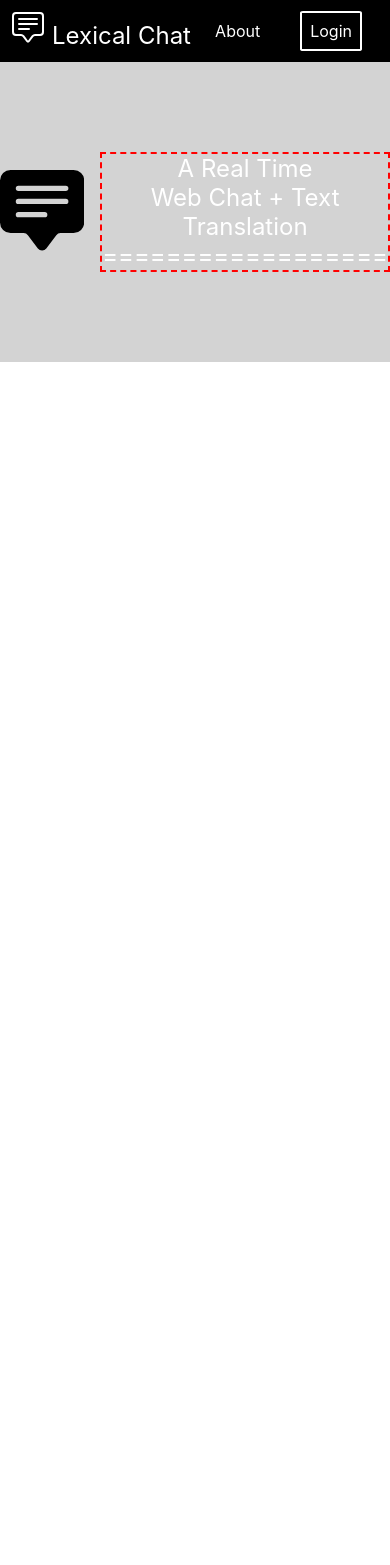
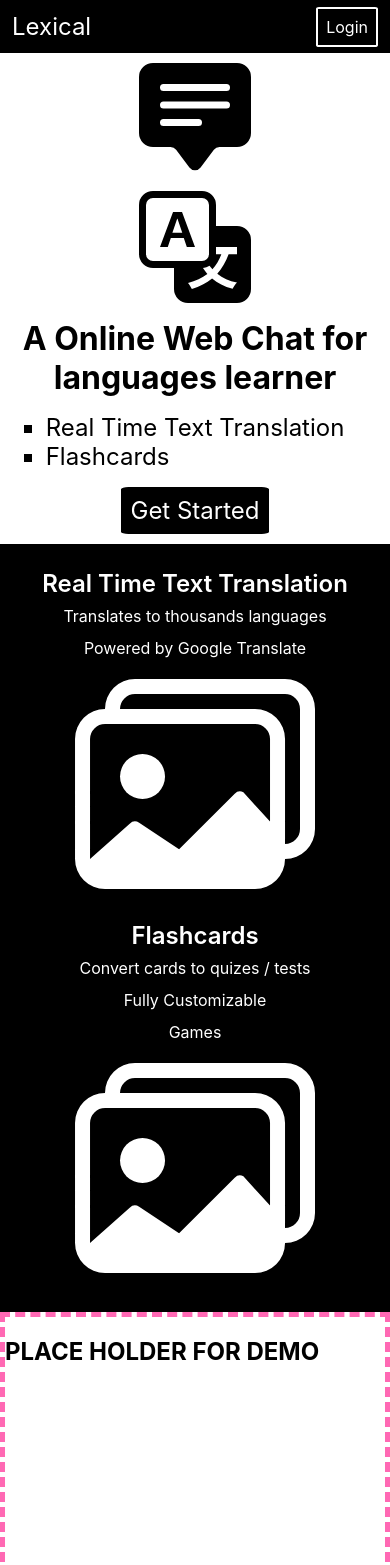
Before and after one commit to Capstone-Projects-2022-Spring/project-lexicallearner, a React (Create React App) app in the folder lexical-learner/: page / in a window 390 px wide. Shown: the top 1565 px of the page. Before the commit the page ends 844 px from the top, so only its background shows below. Built offline with nearby package versions, Linux system fonts and the light colour scheme.

Commit message:
finished homepage

```diff
--- a/lexical-learner/package.json
+++ b/lexical-learner/package.json
@@ -11,7 +11,7 @@
     "react-icons": "^4.3.1",
     "react-router": "^6.2.1",
     "react-router-dom": "^6.2.1",
-    "react-scripts": "5.0.0",
+    "react-scripts": "^5.0.0",
     "web-vitals": "^2.1.4"
   },
   "scripts": {
--- a/lexical-learner/src/components/navbar/Navbar.css
+++ b/lexical-learner/src/components/navbar/Navbar.css
@@ -25,7 +25,6 @@
     border: 2px solid white;
     border-radius: 5%;
     padding: 0.5rem;
-    margin-right: 1rem;
     text-decoration: none;
     color: white;
 }
--- a/lexical-learner/src/components/navbar/Navbar.jsx
+++ b/lexical-learner/src/components/navbar/Navbar.jsx
@@ -9,15 +9,10 @@ const Navbar = () => {
         <div className='Navbar'>
             <ul>
                 <li>
-                    <BsIcons.BsChatSquareText
-                        style={{fontSize: '2rem', marginRight: '0.5rem'}}/>
-                    <span className='logo'>Lexical Chat</span>
+                    <span className='logo'>Lexical</span>
                 </li>
             </ul>
             <ul>
-                <li>
-                    About
-                </li>
                 <li>
                     <Link to='upload'>
                         Login
--- a/lexical-learner/src/pages/Home.css
+++ b/lexical-learner/src/pages/Home.css
@@ -1,5 +1,5 @@
 .Home {
-    background-color: lightgray;
+    background-color: white;
 }
 
 .Home .intro {
@@ -13,8 +13,104 @@
 .Home .intro-aside {
     display: flex;
     flex-direction: column;
+    font-size: 2rem;
+    color: black;
+    gap: 1rem;
+}
+
+.Home .intro-title {
+    width: 50vw;
+    font-weight: bolder;
+}
+
+.Home .intro-getstarted {
+    text-decoration: none;
+    color: white;
+    background-color: black;
+    width: max-content;
+    padding: 0.25rem;
+    border: 5px solid black;
+    border-radius: 5%;
     font-size: 1.5rem;
+}
+
+.Home .intro-features {
+    list-style: square;
+    margin: 0;
+    padding: 0;
+    font-size: 1.5rem;
+    margin-left: 1.5rem;
+}
+
+.Home .features {
+    background-color: black;
+    color: white;
+    padding: 0.5rem;
+}
+
+.Home .features ul {
+    display: flex;
+    justify-content: center;
+    list-style: none;
+    padding: 0;
+}
+
+.Home .features li {
+    display: flex;
+    flex-direction: column;
+    margin: 1rem;
+    width: 45%;
+    line-height: 2rem;
     text-align: center;
-    border: 2px dashed red;
+}
+
+.Home .features-title {
+    font-weight: 600;
+    font-size: 1.5rem;
+}
+
+.Home .quickdemo {
+    border: 5px dashed hotpink;
+    height: 300px;
+}
+
+.Home footer {
+    background-color: rgb(179, 179, 179);
+    background-color: black;
     color: white;
+    text-align: center;
+    font-size: 1.25rem;
+    font-weight: 500Z;
 }
+
+@media screen and (max-width: 428px){
+    .Home .intro {
+        display: flex;
+        flex-direction: column;
+        height: 100%;
+        margin: 10px;
+    }
+
+    .Home .intro-title {
+        width: 100%;
+        text-align: center;
+    }
+
+    .Home .intro-features {
+        margin: 0 auto;
+    }
+
+    .Home .intro-getstarted{
+        margin: 0 auto;
+    }
+
+    .Home .features ul{
+        display: block;
+    }
+
+    .Home .features li{
+        width: 100%;
+        margin: 0 auto;
+        margin-bottom: 1rem;
+    }
+}
--- a/lexical-learner/src/pages/Home.jsx
+++ b/lexical-learner/src/pages/Home.jsx
@@ -9,18 +9,43 @@ const Home = () => {
       <Navbar />
       <section className="intro">
         <BsIcons.BsChatSquareTextFill
-          style={{ fontSize: "7rem", color: "black" }}
+          style={{ fontSize: "7rem", color: "black", }}
         />
+        <BsIcons.BsTranslate style={{ fontSize: "7rem", color: "black" }} />
         <div className="intro-aside">
-          <span>
-            A Real Time <br />
-            Web Chat + Text Translation
+          <span className="intro-title">
+            A Online Web Chat for languages learner<br />
           </span>
-          <span>
-            ==================
-          </span>
+          <ul className="intro-features">
+            <li>Real Time Text Translation</li>
+            <li>Flashcards</li>
+          </ul>
+          <a href="login" className="intro-getstarted">Get Started</a>
         </div>
       </section>
+      <section className="features">
+        <ul>
+          <li>
+            <span className="features-title">Real Time Text Translation</span>
+            <span>Translates to thousands languages</span>
+            <span>Powered by Google Translate</span>
+            <BsIcons.BsImages style={{fontSize: '15rem', margin: '0 auto'}}/>
+          </li>
+          <li>
+            <span className="features-title">Flashcards</span>
+            <span>Convert cards to quizes / tests</span>
+            <span>Fully Customizable</span>
+            <span>Games</span>
+            <BsIcons.BsImages style={{fontSize: '15rem', margin: '0 auto'}}/>
+          </li>
+        </ul>
+      </section>
+      <section className="quickdemo">
+        <h1>PLACE HOLDER FOR DEMO</h1>
+      </section>
+      <footer>
+        <span>Lexical</span>
+      </footer>
     </div>
   );
 };
```
Also changed, not shown: 1 other file (tests, documents, lock files or other folders).
